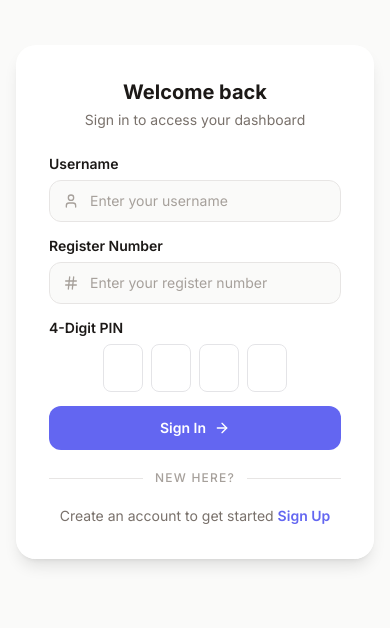
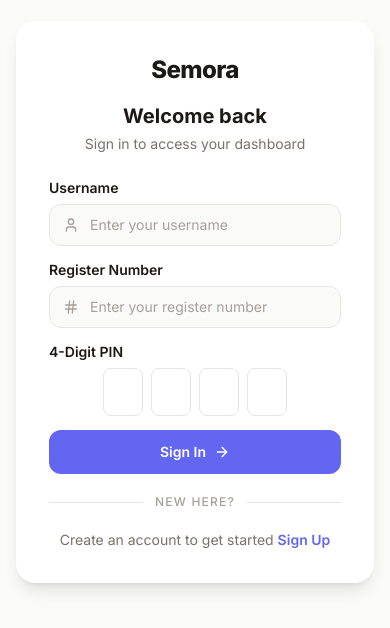
Before and after one commit to prakashseervi61/CGPA-CALC, a React (Vite) app: page /CGPA-CALC/login in a window 390 px wide. Shown: the part 120-748 px from the top of the page. Built offline with nearby package versions, Linux system fonts and the light colour scheme.

Commit message:
fix: show Semora brand on mobile login/register

```diff
--- a/src/components/auth/AuthForm.jsx
+++ b/src/components/auth/AuthForm.jsx
@@ -100,6 +100,7 @@ const AuthForm = ({ mode }) => {
 
       <div className={`w-full max-w-[420px] bg-white/95 dark:bg-stone-900/95 backdrop-blur-xl border border-white/20 dark:border-stone-800/20 rounded-[1.25rem] shadow-lg relative z-10 overflow-y-auto p-8 animate-[auth-slide-in_0.4s_cubic-bezier(0.16,1,0.3,1)_both] lg:w-[55%] lg:max-w-none lg:p-12 lg:flex lg:flex-col lg:justify-center ${!isLogin ? 'lg:rounded-[1.5rem_0_0_1.5rem]' : 'lg:rounded-[0_1.5rem_1.5rem_0]'}`}>
         <div className={`text-center mb-6 lg:text-left`}>
+          <h1 className="text-2xl font-extrabold text-stone-900 dark:text-stone-50 tracking-tight lg:hidden mb-4">Semora</h1>
           <h2 className="text-xl font-bold text-stone-900 dark:text-stone-50">{isLogin ? 'Welcome back' : 'Create account'}</h2>
           <p className="text-sm text-stone-500 dark:text-stone-400 mt-1">{isLogin ? 'Sign in to access your dashboard' : 'Start tracking your academic progress'}</p>
         </div>
```
